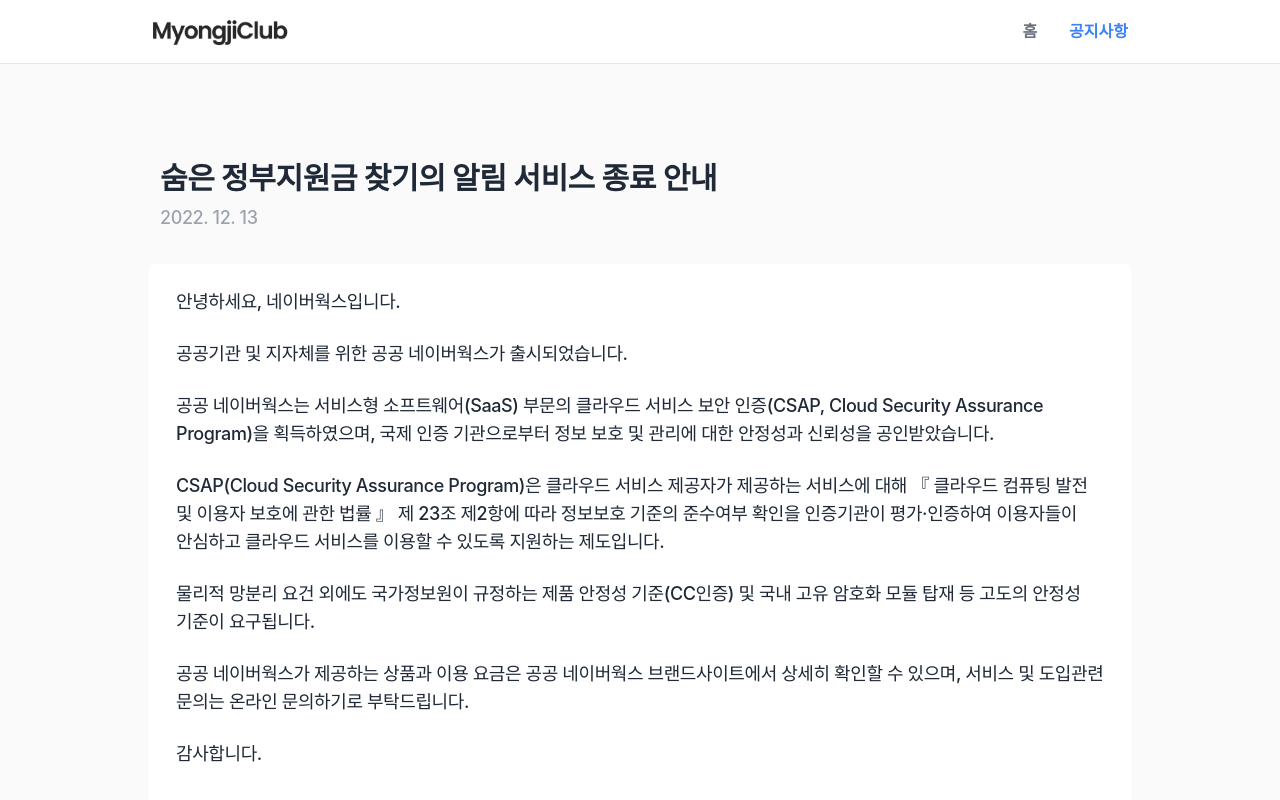
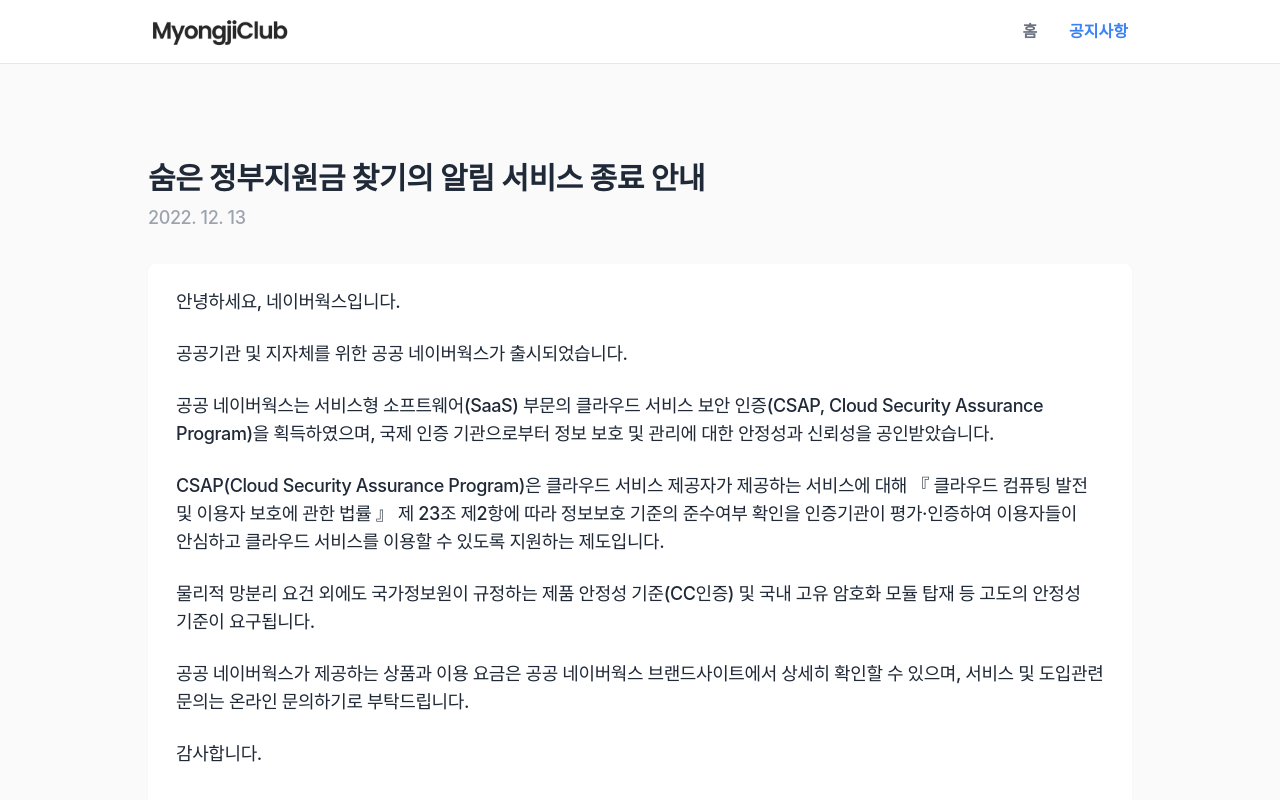
Before and after one commit to k-kbk/Myongji-Club-FE, a Next.js app: page /notice/0 in a window 1280 px wide. Shown: the top 800 px of the page. Built offline with nearby package versions, Linux system fonts and the light colour scheme; a web font is replaced by a local one.

Commit message:
design: 패딩 수정

```diff
--- a/src/pages/notice/[id]/index.tsx
+++ b/src/pages/notice/[id]/index.tsx
@@ -58,7 +58,7 @@
 export default function Index({ noticeId }: { noticeId: number }) {
   return (
     <>
-      <div className="mb-6 px-3 md:mb-8">
+      <div className="mb-6 md:mb-8">
         <h1 className="mt-30 mb-1 text-2xl font-bold md:mb-2 md:mt-40 md:text-3xl">
           {dummy[noticeId].title}
         </h1>
```
